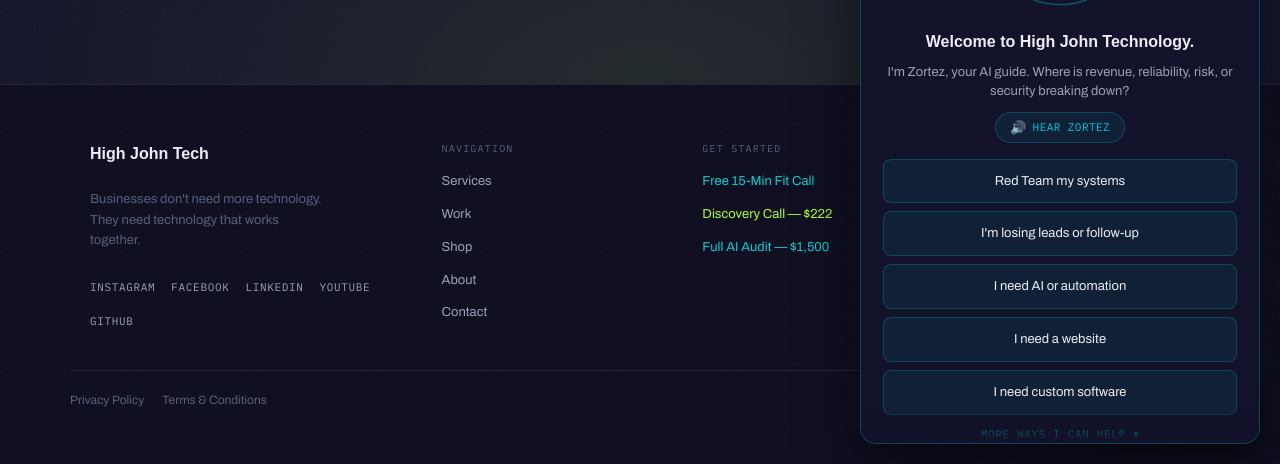
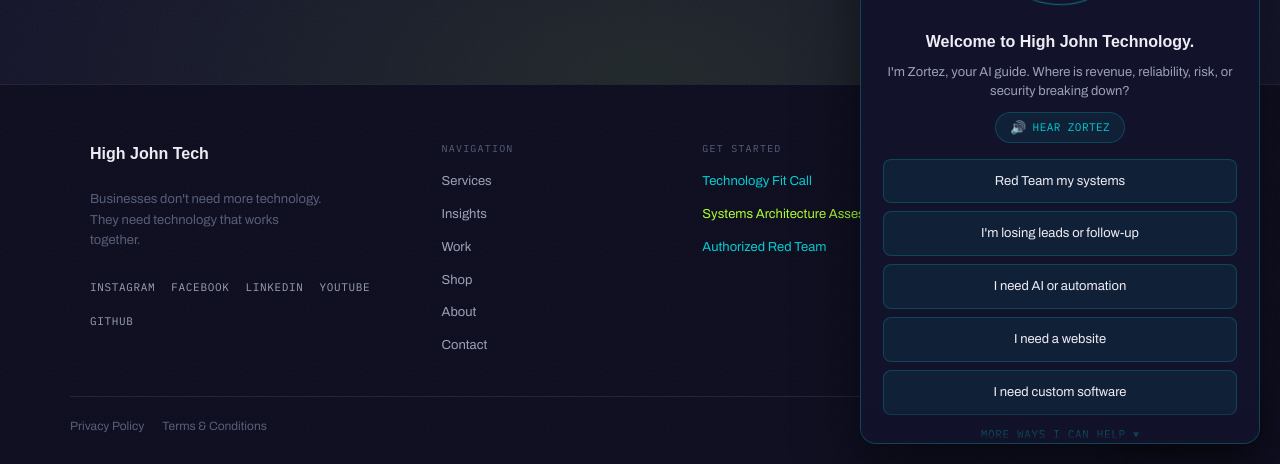
Before and after one commit to HighJohnTech/highjohn-preview, a Jekyll site: the page built from index.html, in a window 1280 px wide and 900 px high, scrolled down 7155 px, cut to the strip 436-900 px from the top of the window. Built offline with Jekyll 4.4.1, drawn with Linux system fonts in a browser that asks for light colours; some web fonts are replaced.

Commit message:
Remove low-ticket price anchors from preview footer

```diff
--- a/_includes/footer.html
+++ b/_includes/footer.html
@@ -10,6 +10,7 @@
     <div class="footer-col">
       <span class="footer-heading mono">Navigation</span>
       <a href="{{ '/services/' | relative_url }}">Services</a>
+      <a href="{{ '/insights/' | relative_url }}">Insights</a>
       <a href="{{ '/work/' | relative_url }}">Work</a>
       <a href="{{ '/shop/' | relative_url }}">Shop</a>
       <a href="{{ '/about/' | relative_url }}">About</a>
@@ -18,9 +19,9 @@
 
     <div class="footer-col">
       <span class="footer-heading mono">Get Started</span>
-      {% include fit-call-cta.html class="footer-link-cta" label="Free 15-Min Fit Call" icon=false %}
-      {% include cta-book.html class="footer-link-cta footer-link-cta--primary" label="Discovery Call — $222" service="Discovery Call" icon=false %}
-      {% include cta-book.html class="footer-link-cta" label="Full AI Audit — $1,500" service="Full AI Audit" icon=false %}
+      {% include fit-call-cta.html class="footer-link-cta" label="Technology Fit Call" icon=false %}
+      <a class="footer-link-cta footer-link-cta--primary" href="{{ '/systems-audit/' | relative_url }}">Systems Architecture Assessment</a>
+      <a class="footer-link-cta" href="{{ '/red-team/' | relative_url }}">Authorized Red Team</a>
     </div>
 
     <div class="footer-col">
@@ -37,6 +38,6 @@
       <a href="{{ '/privacy-policy.html' | relative_url }}">Privacy Policy</a>
       <a href="{{ '/terms-and-conditions/' | relative_url }}">Terms &amp; Conditions</a>
     </span>
-    <span class="mono">Build once · Automate forever</span>
+    <span class="mono">Build · Secure · Automate</span>
   </div>
 </footer>
```
